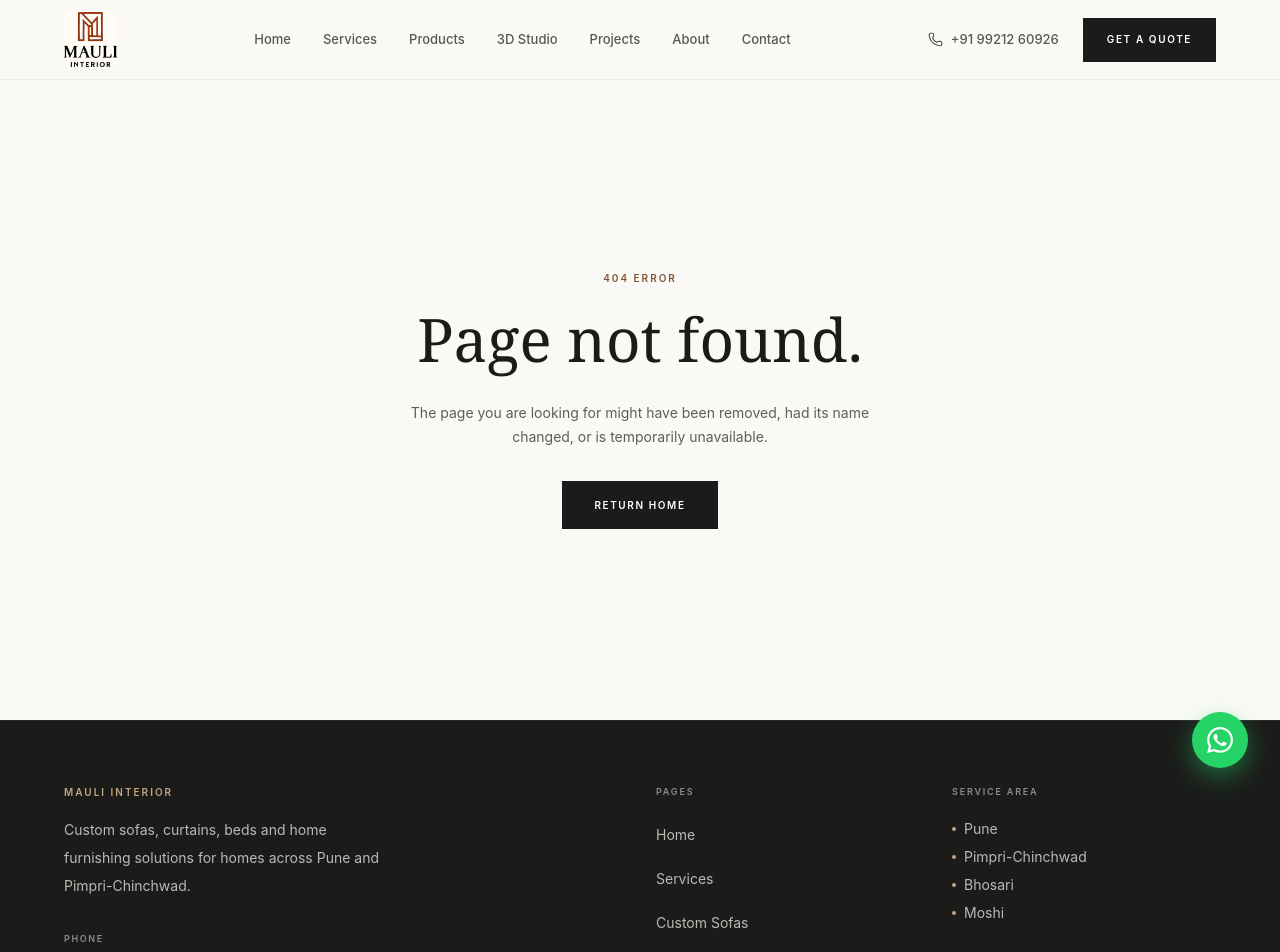
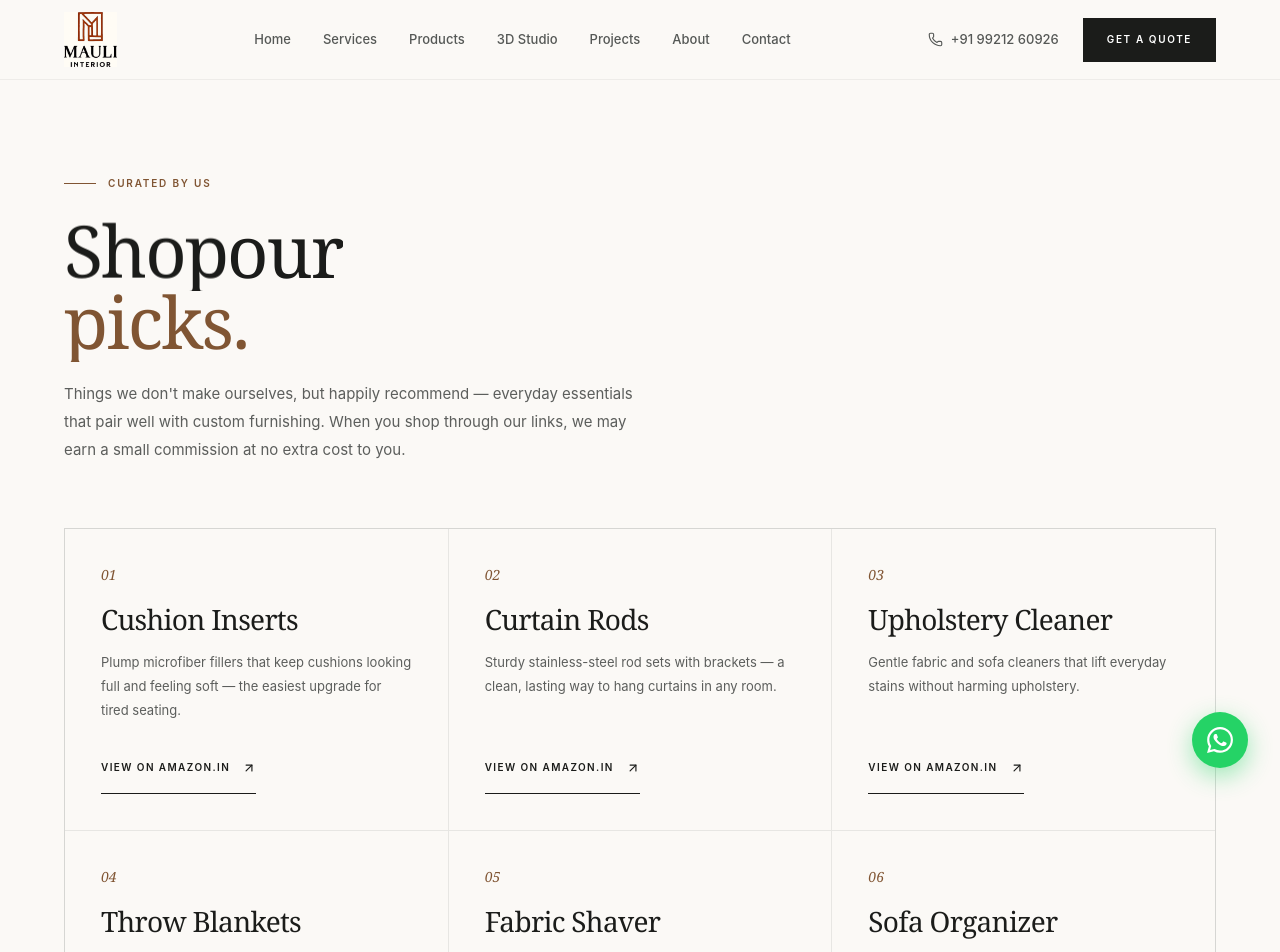
Before and after one commit to thiteswapnil1212-hue/INTERIOR-STORES-WEB, a Next.js app: page /picks in a window 1280 px wide. Before the commit this address had no page. Shown: the top 952 px of the page. Built offline with nearby package versions, Linux system fonts and the light colour scheme.

Commit message:
Patch 47: Shop Our Picks page

```diff
--- /dev/null
+++ b/src/app/picks/page.tsx
@@ -0,0 +1,108 @@
+import type { Metadata } from "next";
+import Link from "next/link";
+import { ArrowUpRight } from "lucide-react";
+import BreadcrumbJsonLd from "../../components/seo/BreadcrumbJsonLd";
+import Reveal from "../../components/motion/Reveal";
+import SplitText from "../../components/motion/SplitText";
+import { AFFILIATE_PICKS, affiliateUrl } from "../../lib/affiliate";
+
+export const metadata: Metadata = {
+  title: "Shop Our Picks",
+  description:
+    "Handpicked complementary home products recommended by Mauli Interior — cushion inserts, curtain rods, fabric care and more, available on Amazon.in.",
+  alternates: {
+    canonical: "/picks",
+  },
+  openGraph: {
+    title: "Shop Our Picks | Mauli Interior",
+    description:
+      "Handpicked complementary home products recommended by Mauli Interior, available on Amazon.in.",
+    url: "/picks",
+    type: "website",
+  },
+};
+
+export default function PicksPage() {
+  return (
+    <main className="min-h-screen overflow-x-hidden bg-[#fbf9f6] pt-16 text-[#1b1c1a] md:pt-20">
+      <BreadcrumbJsonLd
+        items={[
+          { name: "Home", path: "/" },
+          { name: "Shop Our Picks", path: "/picks" },
+        ]}
+      />
+
+      {/* INTRO */}
+      <section aria-labelledby="picks-heading" className="px-5 pb-14 pt-12 sm:px-6 sm:pb-16 sm:pt-16 md:px-16 md:pt-24">
+        <div className="mx-auto max-w-[1440px]">
+          <div className="max-w-3xl">
+            <div className="mb-6 flex items-center gap-3">
+              <span className="h-px w-8 bg-[#805533]" aria-hidden="true" />
+              <p className="text-[10px] font-semibold uppercase tracking-[0.18em] text-[#805533]">
+                Curated by us
+              </p>
+            </div>
+
+            <SplitText
+              as="h1"
+              id="picks-heading"
+              className="font-serif text-4xl leading-[0.98] tracking-tight sm:text-6xl md:text-7xl"
+              lines={[
+                { text: "Shop our" },
+                { text: "picks.", accent: true },
+              ]}
+            />
+
+            <p className="mt-6 max-w-xl text-[14px] leading-7 text-[#5c5e5c] sm:text-[15px]">
+              Things we don&apos;t make ourselves, but happily recommend —
+              everyday essentials that pair well with custom furnishing. When
+              you shop through our links, we may earn a small commission at no
+              extra cost to you.
+            </p>
+          </div>
+        </div>
+      </section>
+
+      {/* PICKS GRID */}
+      <section aria-label="Recommended products" className="px-5 pb-16 sm:px-6 sm:pb-24 md:px-16">
+        <div className="mx-auto max-w-[1440px]">
+          <div className="grid gap-px border border-[#747878]/15 bg-[#747878]/15 sm:grid-cols-2 lg:grid-cols-3">
+            {AFFILIATE_PICKS.map((pick, i) => (
+              <Reveal key={pick.title}>
+                <article className="group flex h-full flex-col bg-[#fbf9f6] p-7 transition-colors duration-300 hover:bg-[#f6f3ee] motion-reduce:transition-none md:p-9">
+                  <p className="font-serif text-sm italic text-[#805533]">
+                    {String(i + 1).padStart(2, "0")}
+                  </p>
+                  <h2 className="mt-4 font-serif text-2xl tracking-tight text-[#1b1c1a] md:text-[28px]">
+                    {pick.title}
+                  </h2>
+                  <p className="mt-3 flex-1 text-[13px] leading-6 text-[#5c5e5c]">
+                    {pick.blurb}
+                  </p>
+                  <a
+                    href={affiliateUrl(pick)}
+                    target="_blank"
+                    rel="noopener noreferrer sponsored"
+                    className="group/link mt-7 inline-flex min-h-11 w-fit items-center gap-3 border-b border-[#1b1c1a] pb-2 text-[10px] font-semibold uppercase tracking-[0.14em] text-[#1b1c1a] transition-colors hover:border-[#805533] hover:text-[#805533] focus-visible:outline-none focus-visible:ring-2 focus-visible:ring-[#805533]"
+                  >
+                    View on Amazon.in
+                    <span className="transition-transform duration-300 group-hover/link:translate-x-0.5 group-hover/link:-translate-y-0.5" aria-hidden="true">
+                      <ArrowUpRight className="h-3.5 w-3.5" />
+                    </span>
+                  </a>
+                </article>
+              </Reveal>
+            ))}
+          </div>
+
+          {/* Disclosure — required by the Associates Program */}
+          <p className="mx-auto mt-10 max-w-2xl text-center text-[11px] leading-5 text-[#8b8d89]">
+            As an Amazon Associate, Mauli Interior earns from qualifying
+            purchases made through links on this page, at no extra cost to
+            you.
+          </p>
+        </div>
+      </section>
+    </main>
+  );
+}
```
